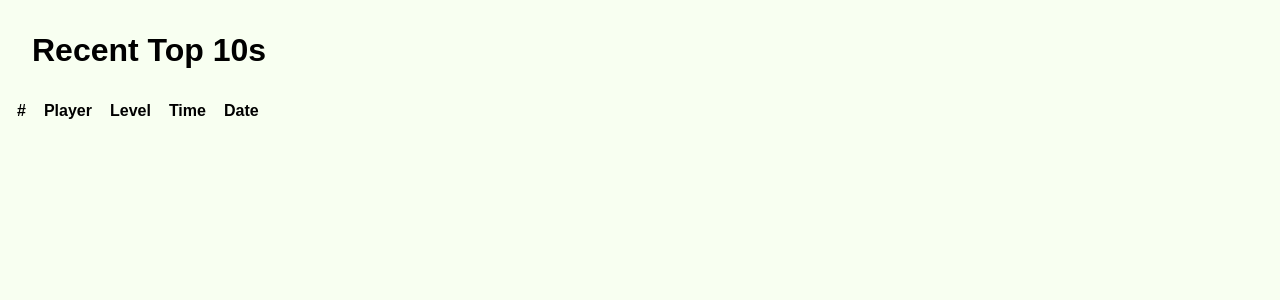
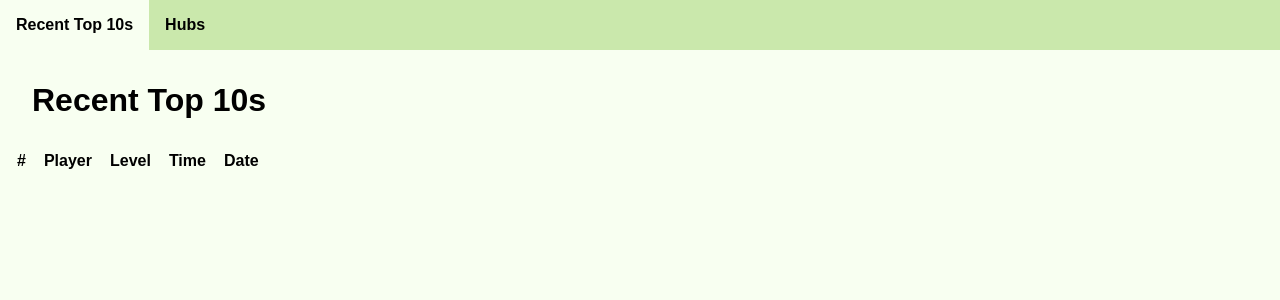
Before and after one commit to AlexMorson/bird-site, a Flask app: page / in a window 1280 px wide. Shown: the top 300 px of the page. Run offline with Flask 2, Linux system fonts and the light colour scheme; data that the repository does not hold is empty; style sheets or scripts are compiled from the project's sources.

Commit message:
Add a nav bar with Recent Top 10s and Hubs

```diff
--- a/bird/static/style.less
+++ b/bird/static/style.less
@@ -4,6 +4,23 @@
   background-color: @background;
   font-family: sans-serif;
   margin: 0;
+}
+
+nav {
+  display: flex;
+  width: 100%;
+  background: #cae8ac;
+
+  a {
+    padding: 1em;
+    color: black;
+    font-weight: bold;
+    text-decoration: none;
+
+    &:hover {
+      background: @background;
+    }
+  }
 }
 
 div {
--- a/bird/templates/base.html
+++ b/bird/templates/base.html
@@ -7,6 +7,9 @@
     <link rel="stylesheet" href="{{ url_for('static', filename='style.css') }}">
 </head>
 <body id="{% block id %}{% endblock %}">
+    <nav>
+        <a href="/">Recent Top 10s</a><a href="/hubs">Hubs</a>
+    </nav>
     <h1>{{ self.title() }}</h1>
     {% block content %}{% endblock %}
 </body>
```
